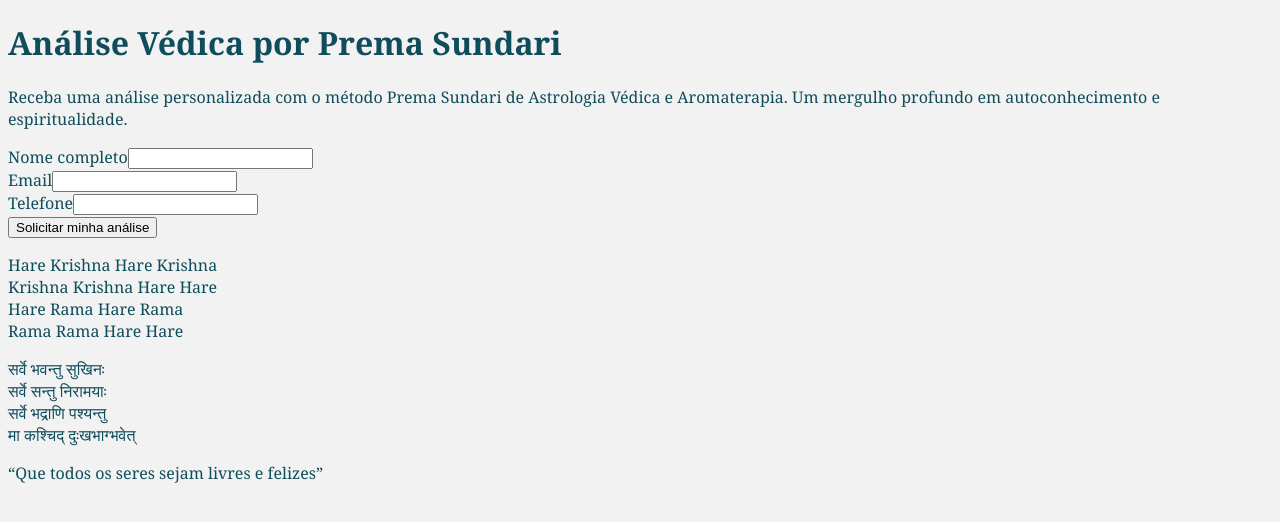
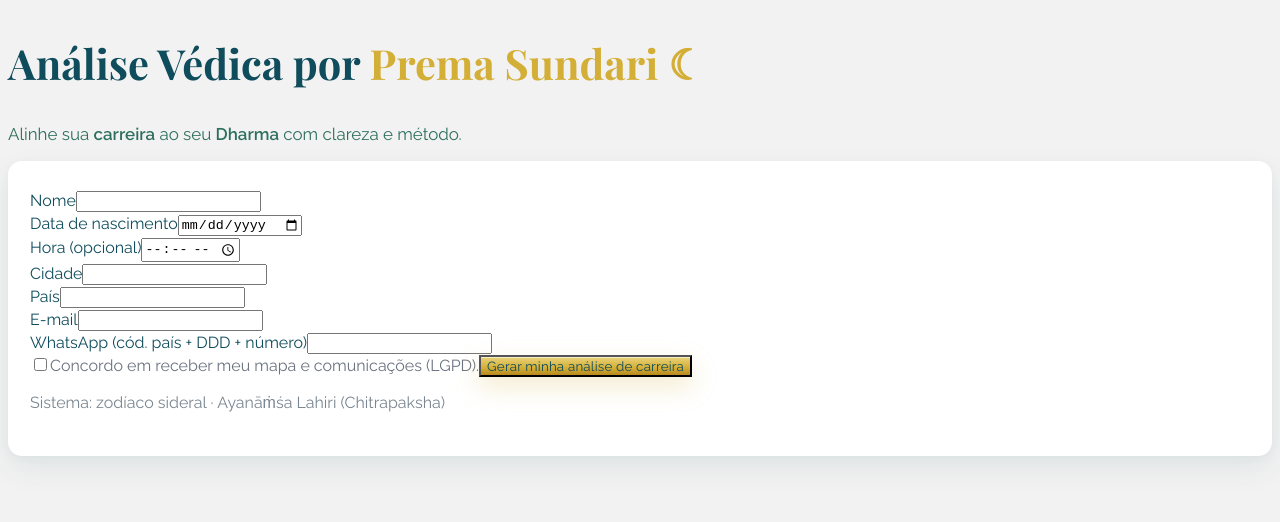
Before and after one commit to premasundaridevi/prema-mapa-vedico, a Next.js app: page / in a window 1280 px wide. Shown: the top 522 px of the page. Built offline with nearby package versions, Linux system fonts and the light colour scheme.

Commit message:
Update page.tsx

```diff
--- a/app/page.tsx
+++ b/app/page.tsx
@@ -1,111 +1,203 @@
 "use client";
+import Head from "next/head";
 import { useState } from "react";
 
-export default function AnaliseVedicaForm() {
-  const [form, setForm] = useState({ nome: "", email: "", telefone: "" });
-
-  const handleChange = (e: React.ChangeEvent<HTMLInputElement>) => {
-    setForm({ ...form, [e.target.name]: e.target.value });
+export default function Page() {
+  // Paleta Prema
+  const C = {
+    azul: "#0F4C5C",
+    verde: "#2f6f5e",
+    ouro:  "#D4AF37",
+    branco:"#ffffff",
+    cinza: "#f2f2f2",
   };
 
-  const handleSubmit = (e: React.FormEvent) => {
+  const [loading, setLoading] = useState(false);
+  const [err, setErr] = useState<string | null>(null);
+
+  const inputCls =
+    "w-full h-12 px-4 rounded-md bg-white border border-[#E6E8EA] " +
+    "focus:outline-none focus:ring-2 focus:ring-[#0F4C5C]/18 focus:border-[#0F4C5C] transition " +
+    "placeholder-transparent"; // sem exemplos
+
+  async function onSubmit(e: React.FormEvent<HTMLFormElement>) {
     e.preventDefault();
-    console.log(form);
-    // Aqui entra integração com backend ou API
-  };
+    setLoading(true); setErr(null);
+    const data = Object.fromEntries(new FormData(e.currentTarget).entries());
+
+    try {
+      const r = await fetch("/api/mapa", {
+        method: "POST",
+        headers: { "Content-Type": "application/json" },
+        body: JSON.stringify(data),
+      });
+      const j = await r.json();
+      if (!r.ok) throw new Error(j.error || "Erro ao enviar dados");
+      alert("Dados enviados com sucesso! Em breve você receberá sua análise.");
+      (e.currentTarget as HTMLFormElement).reset();
+    } catch (e:any) {
+      setErr(e.message);
+    } finally {
+      setLoading(false);
+    }
+  }
 
   return (
-    <div className="min-h-screen flex items-center justify-center bg-gradient-to-b from-[#fdfdfd] to-[#f2f2f2] px-6">
-      <div className="max-w-lg w-full text-center space-y-10 p-10">
-        {/* Título */}
-        <h1 className="text-4xl md:text-5xl font-playfair font-bold text-[#0F4C5C] tracking-wide leading-snug">
-          Análise Védica por Prema Sundari
+    <>
+      <Head>
+        <link rel="preconnect" href="https://fonts.gstatic.com" crossOrigin="" />
+        <link
+          href="https://fonts.googleapis.com/css2?family=Playfair+Display:wght@600;700&family=Raleway:wght@400;500;600&display=swap"
+          rel="stylesheet"
+        />
+      </Head>
+
+      {/* Fundo claro, centralizado, com respiro lateral */}
+      <main
+        className="min-h-screen w-full flex flex-col items-center"
+        style={{ background: C.cinza }}
+      >
+        {/* Cabeçalho */}
+        <section className="w-full max-w-5xl mx-auto text-center px-5 sm:px-8 lg:px-10 pt-16 pb-6">
+          <h1
+            className="leading-tight"
+            style={{
+              fontFamily: "'Playfair Display', serif",
+              color: C.azul,
+              fontSize: "2.6rem",
+            }}
+          >
+            Análise Védica por <span style={{ color: C.ouro }}>Prema Sundari ☾</span>
           </h1>
 
-        {/* Frase de impacto */}
-        <p className="text-lg md:text-xl font-raleway text-[#2f6f5e] leading-relaxed">
-          Receba uma análise personalizada com o método{" "}
-          <span className="text-[#c47c7c] font-semibold">Prema Sundari</span>{" "}
-          de Astrologia Védica e Aromaterapia.
-          Um mergulho profundo em autoconhecimento e espiritualidade.
+          <p
+            className="mt-3"
+            style={{
+              fontFamily: "'Raleway', sans-serif",
+              color: C.verde,
+              fontSize: "1.06rem",
+            }}
+          >
+            Alinhe sua <b>carreira</b> ao seu <b>Dharma</b> com clareza e método.
           </p>
+        </section>
 
-        {/* Formulário */}
-        <form
-          onSubmit={handleSubmit}
-          className="space-y-6 text-left max-w-md mx-auto"
+        {/* Card do formulário */}
+        <section className="w-full max-w-3xl mx-auto px-5 sm:px-8 lg:px-10 pb-20">
+          <div
+            className="mx-auto"
+            style={{
+              background: C.branco,
+              borderRadius: 14,
+              boxShadow:
+                "0 12px 30px rgba(15,76,92,.08), 0 2px 8px rgba(15,76,92,.04)",
+              padding: "28px 22px",
+            }}
           >
-          <div className="flex flex-col">
-            <label className="text-[#0F4C5C] font-raleway text-sm mb-2">
-              Nome completo
+            <form onSubmit={onSubmit} className="space-y-6 md:space-y-7 max-w-2xl mx-auto">
+              <div>
+                <label className="block mb-2 text-sm"
+                  style={{ color: C.azul, fontFamily: "'Raleway', sans-serif" }}>
+                  Nome
                 </label>
-            <input
-              type="text"
-              name="nome"
-              value={form.nome}
-              onChange={handleChange}
-              required
-              className="px-4 py-3 border border-[#c47c7c]/40 rounded-md focus:outline-none focus:ring-2 focus:ring-[#c47c7c]"
-            />
+                <input name="nome" required className={inputCls} />
               </div>
 
-          <div className="flex flex-col">
-            <label className="text-[#0F4C5C] font-raleway text-sm mb-2">
-              Email
+              <div className="grid grid-cols-1 md:grid-cols-2 gap-6">
+                <div>
+                  <label className="block mb-2 text-sm"
+                    style={{ color: C.azul, fontFamily: "'Raleway', sans-serif" }}>
+                    Data de nascimento
                   </label>
-            <input
-              type="email"
-              name="email"
-              value={form.email}
-              onChange={handleChange}
-              required
-              className="px-4 py-3 border border-[#c47c7c]/40 rounded-md focus:outline-none focus:ring-2 focus:ring-[#c47c7c]"
-            />
+                  <input type="date" name="data" required className={inputCls} />
+                </div>
+                <div>
+                  <label className="block mb-2 text-sm"
+                    style={{ color: C.azul, fontFamily: "'Raleway', sans-serif" }}>
+                    Hora (opcional)
+                  </label>
+                  <input type="time" name="hora" className={inputCls} />
+                </div>
               </div>
 
-          <div className="flex flex-col">
-            <label className="text-[#0F4C5C] font-raleway text-sm mb-2">
-              Telefone
+              <div>
+                <label className="block mb-2 text-sm"
+                  style={{ color: C.azul, fontFamily: "'Raleway', sans-serif" }}>
+                  Cidade
+                </label>
+                <input name="cidade" required className={inputCls} />
+              </div>
+
+              <div>
+                <label className="block mb-2 text-sm"
+                  style={{ color: C.azul, fontFamily: "'Raleway', sans-serif" }}>
+                  País
+                </label>
+                <input name="pais" required className={inputCls} />
+              </div>
+
+              {/* Novos campos obrigatórios */}
+              <div className="grid grid-cols-1 md:grid-cols-2 gap-6">
+                <div>
+                  <label className="block mb-2 text-sm"
+                    style={{ color: C.azul, fontFamily: "'Raleway', sans-serif" }}>
+                    E-mail
+                  </label>
+                  <input type="email" name="email" required className={inputCls} />
+                </div>
+                <div>
+                  <label className="block mb-2 text-sm"
+                    style={{ color: C.azul, fontFamily: "'Raleway', sans-serif" }}>
+                    WhatsApp (cód. país + DDD + número)
                   </label>
                   <input
                     type="tel"
                     name="telefone"
-              value={form.telefone}
-              onChange={handleChange}
                     required
-              className="px-4 py-3 border border-[#c47c7c]/40 rounded-md focus:outline-none focus:ring-2 focus:ring-[#c47c7c]"
+                    pattern="[\d\s()+-]{9,}"
+                    title="Digite um telefone válido (ex.: +55 11 91234-5678)"
+                    className={inputCls}
                   />
                 </div>
+              </div>
+
+              <label className="flex items-center gap-2 text-xs justify-center"
+                style={{ color: "#6B7280", fontFamily: "'Raleway', sans-serif" }}>
+                <input type="checkbox" name="consent" required className="h-4 w-4" />
+                Concordo em receber meu mapa e comunicações (LGPD).
+              </label>
 
               <button
                 type="submit"
-            className="w-full py-3 bg-[#c47c7c] text-white font-raleway font-semibold tracking-wide rounded-md shadow-lg hover:bg-[#b36b6b] transition"
+                disabled={loading}
+                className="w-full h-12 rounded-md font-semibold transition"
+                style={{
+                  background: "linear-gradient(180deg, #EAD37A, #D4AF37 60%, #B88A1E)",
+                  color: C.azul,
+                  boxShadow:
+                    "0 10px 24px rgba(212,175,55,.25), inset 0 1px 0 rgba(255,255,255,.6)",
+                  fontFamily: "'Raleway', sans-serif",
+                  letterSpacing: ".2px"
+                }}
               >
-            Solicitar minha análise
+                {loading ? "Gerando..." : "Gerar minha análise de carreira"}
               </button>
-        </form>
 
-        {/* Mantras */}
-        <div className="mt-10 text-center space-y-4">
-          <p className="text-sm md:text-base text-[#2f6f5e] italic leading-relaxed">
-            Hare Krishna Hare Krishna <br />
-            Krishna Krishna Hare Hare <br />
-            Hare Rama Hare Rama <br />
-            Rama Rama Hare Hare
+              <p className="text-center text-xs"
+                style={{ color: "#7A8691", fontFamily: "'Raleway', sans-serif" }}>
+                Sistema: zodíaco sideral · Ayanāṁśa Lahiri (Chitrapaksha)
               </p>
 
-          <p className="text-xs md:text-sm text-[#0F4C5C]/80 leading-relaxed">
-            सर्वे भवन्तु सुखिनः <br />
-            सर्वे सन्तु निरामयाः <br />
-            सर्वे भद्राणि पश्यन्तु <br />
-            मा कश्चिद् दुःखभाग्भवेत्
+              {err && (
+                <p className="text-center text-sm text-red-600"
+                  style={{ fontFamily: "'Raleway', sans-serif" }}>
+                  {err}
                 </p>
-
-          <p className="text-xs md:text-sm text-[#2f6f5e] italic">
-            “Que todos os seres sejam livres e felizes”
-          </p>
+              )}
+            </form>
           </div>
-      </div>
-    </div>
+        </section>
+      </main>
+    </>
   );
 }
```
Lines whose indentation alone changed are shown as unchanged.
